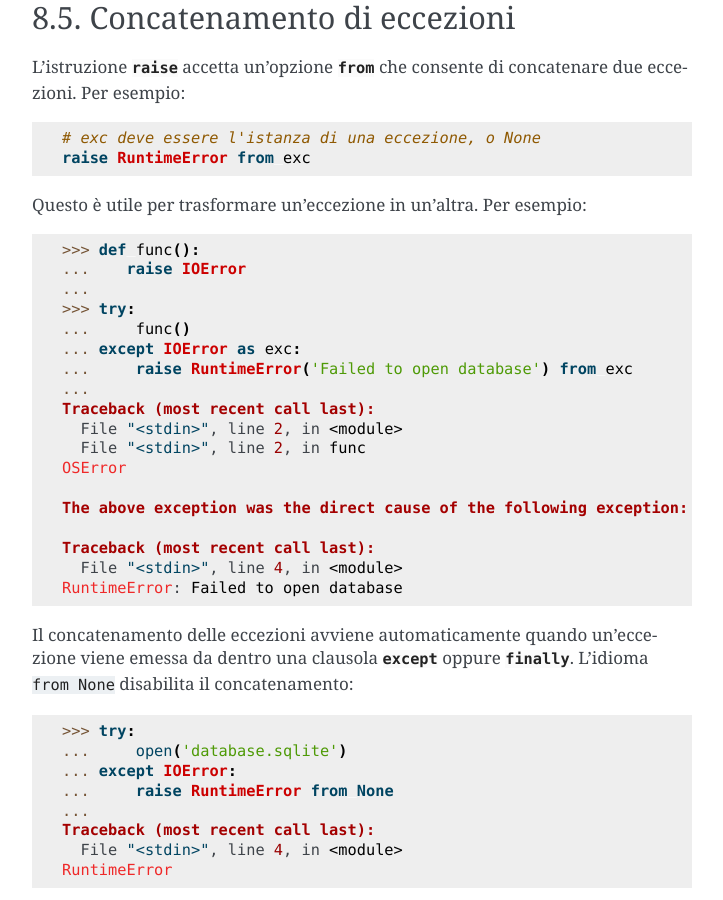
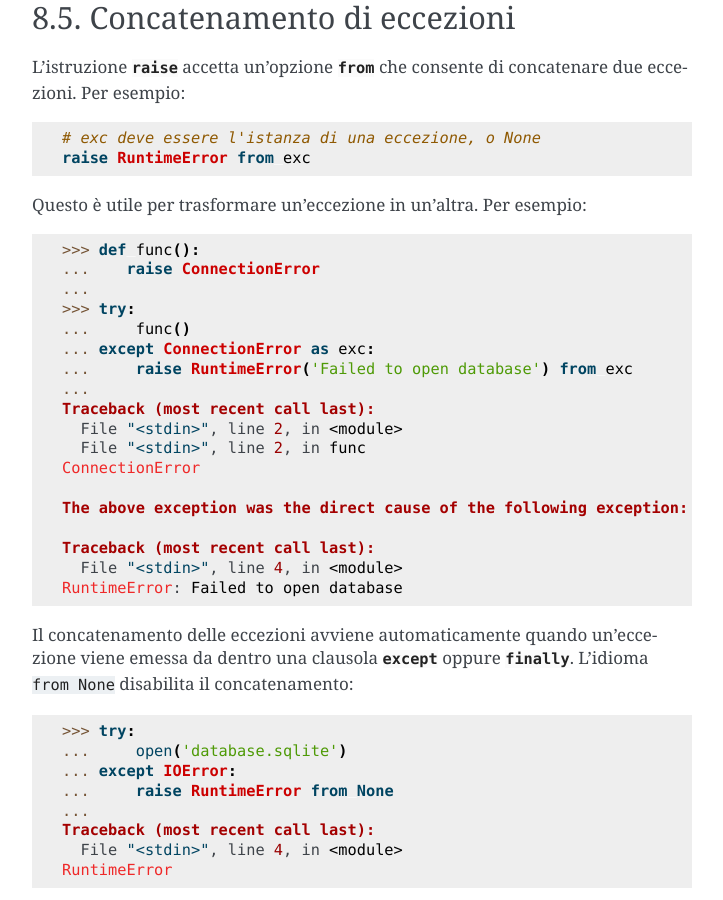
Before and after one commit to ricpol/pytutorial-it, a Sphinx documentation site: the page built from tutorial/source/errors.rst, in a window 1280 px wide and 900 px high, scrolled down 5680 px. Shown: the whole window, without its empty margins (388-1111 px from the left). Built offline with Sphinx 7.4.7, drawn with Linux system fonts in a browser that asks for light colours.

Commit message:
sync with commit 3f9fe23

```diff
--- a/tutorial/source/appetite.rst
+++ b/tutorial/source/appetite.rst
@@ -9,7 +9,7 @@
     Questa è la traduzione della **versione "di sviluppo" del Tutorial**,
     corrispondente a Python 3.10 e al "master branch" della repository,
     ed è aggiornata al
-    `28 novembre  2020 <https://github.com/python/cpython/commits/master/Doc/tutorial>`_.
+    `16 dicembre 2020 <https://github.com/python/cpython/commits/master/Doc/tutorial>`_.
 
     La repository GitHub di questo progetto
     `si trova qui <https://github.com/ricpol/pytutorial-it>`_:
--- a/tutorial/source/errors.rst
+++ b/tutorial/source/errors.rst
@@ -290,17 +290,17 @@ di concatenare due eccezioni. Per esempio::
 Questo è utile per trasformare un'eccezione in un'altra. Per esempio::
 
     >>> def func():
-    ...    raise IOError
+    ...    raise ConnectionError
     ...
     >>> try:
     ...     func()
-    ... except IOError as exc:
+    ... except ConnectionError as exc:
     ...     raise RuntimeError('Failed to open database') from exc
     ...
     Traceback (most recent call last):
       File "<stdin>", line 2, in <module>
       File "<stdin>", line 2, in func
-    OSError
+    ConnectionError
     <BLANKLINE>
     The above exception was the direct cause of the following exception:
     <BLANKLINE>
```
